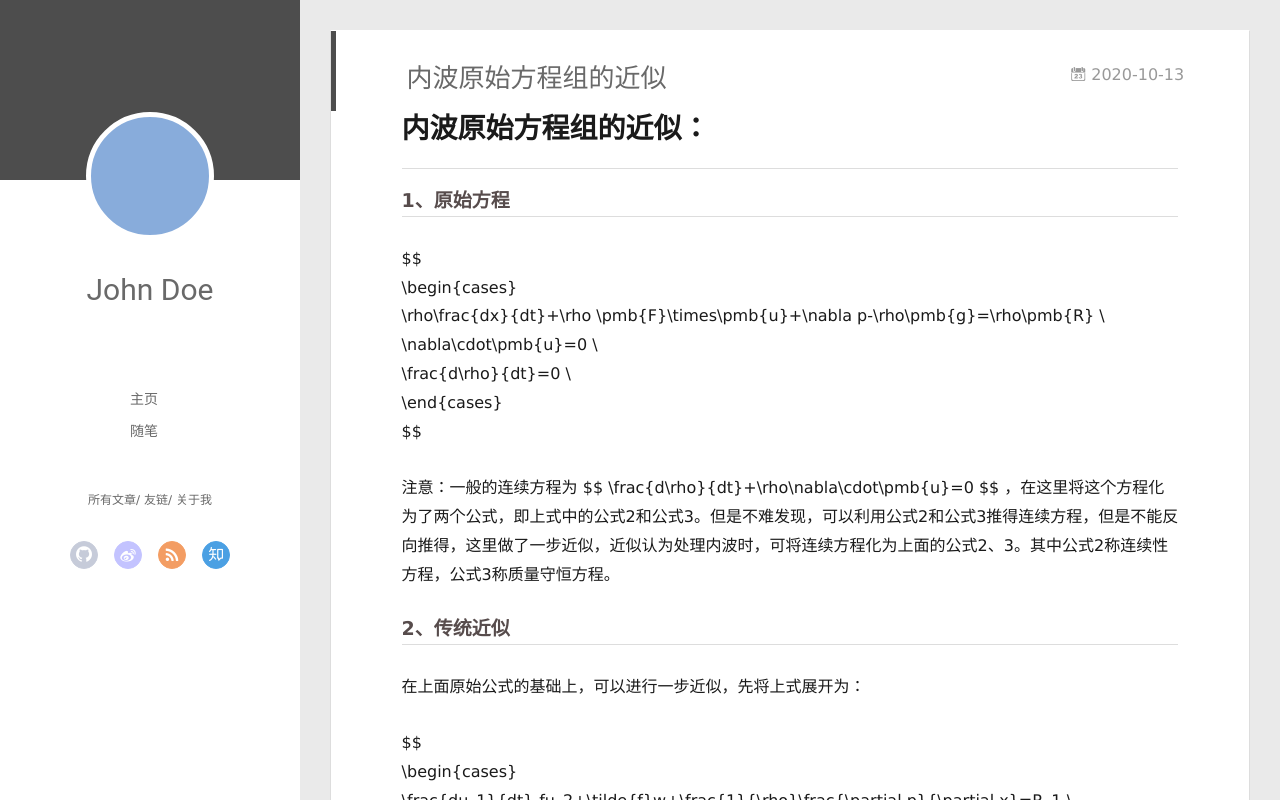
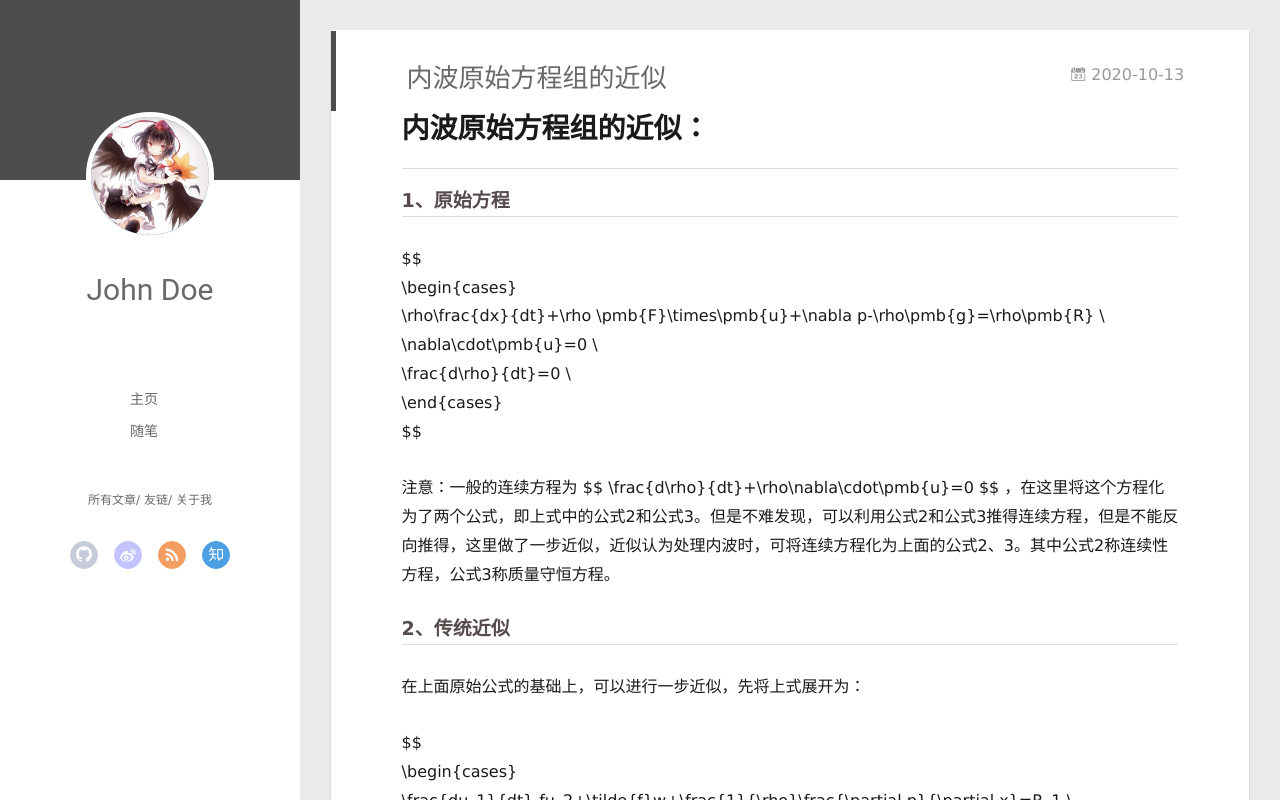
Before and after one commit to OceanEyes0700/OceanEyes0700.github.io, a plain HTML site: page 2020/10/13/内波原始方程组的近似/index.html in a window 1280 px wide. Drawn offline with Linux system fonts and the light colour scheme; no server answers.

Commit message:
Site updated: 2020-10-13 14:15:51

```diff
--- a/2020/10/13/内波原始方程组的近似/index.html
+++ b/2020/10/13/内波原始方程组的近似/index.html
@@ -47,7 +47,7 @@
 <div class="intrude-less">
 	<header id="header" class="inner">
 		<a href="/" class="profilepic">
-			<img src="" class="js-avatar">
+			<img src="/assets/img/37017005_p0.png" class="js-avatar">
 		</a>
 		<hgroup>
 		  <h1 class="header-author"><a href="/">John Doe</a></h1>
@@ -105,7 +105,7 @@
 	<div class="intrude-less">
 		<header id="header" class="inner">
 			<div class="profilepic">
-				<img src="" class="js-avatar">
+				<img src="/assets/img/37017005_p0.png" class="js-avatar">
 			</div>
 			<hgroup>
 			  <h1 class="header-author js-header-author">John Doe</h1>
```
Also changed, not shown: archives/2020/10/index.html (+2 -2 lines), archives/2020/index.html (+2 -2 lines), archives/index.html (+2 -2 lines), index.html (+2 -2 lines), assets/img/37017005_p0.png (added).
